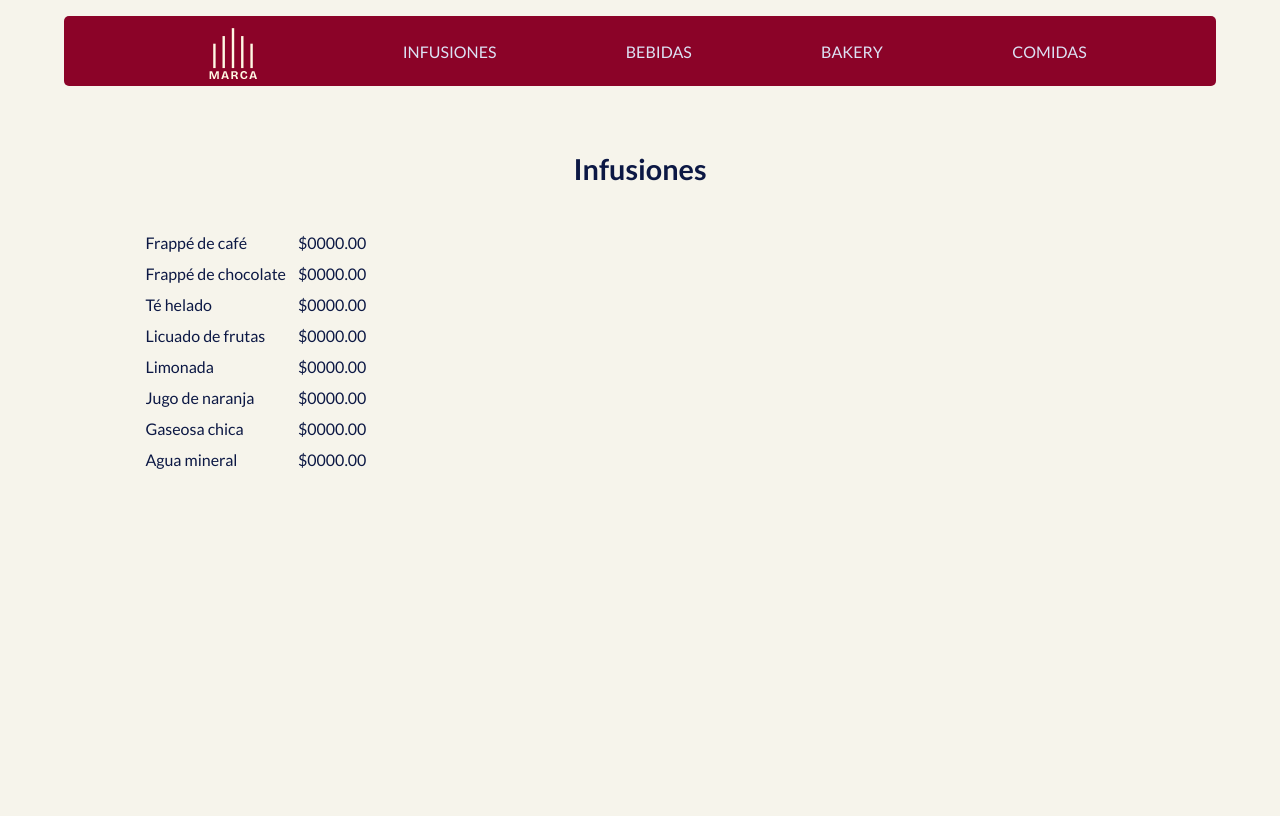
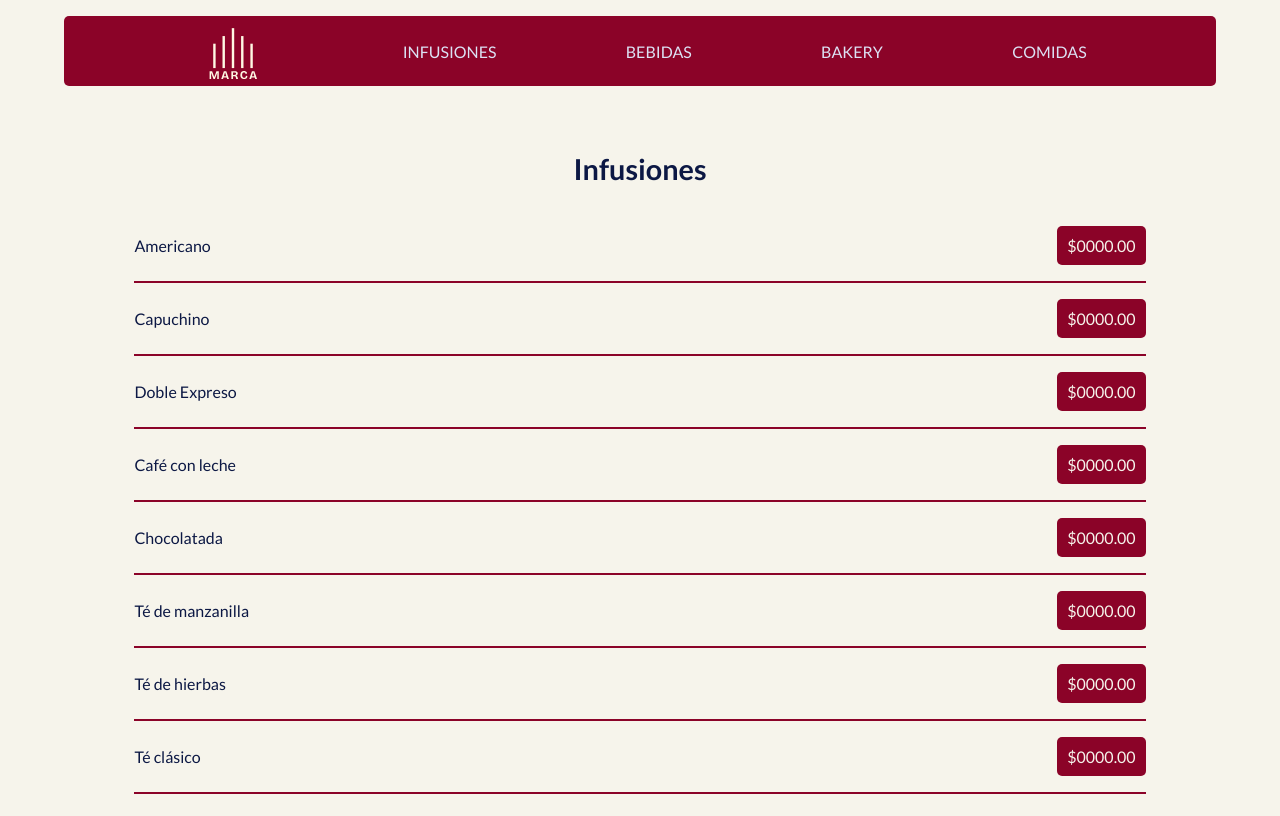
Before and after one commit to mareanovazquez/menuQR, a React (Vite) app: page /infusiones in a window 1280 px wide. Built offline with nearby package versions, Linux system fonts and the light colour scheme.

Commit message:
cambios en la estructura y en los estilos del menú

```diff
--- a/src/pages/Bebidas.jsx
+++ b/src/pages/Bebidas.jsx
@@ -4,43 +4,43 @@ export const Bebidas = () => {
         <>
             <div className="seccion seccion-bebidas">
                 <h2>Bebidas</h2>
-                <div class="menu-container menu-bebidas">
-                    <div class="menu-header">
-                        <span class="header-item"></span>
-                        <span class="header-item"></span>
+                <div className="menu-container menu-bebidas">
+                    <div className="menu-header">
+                        <span className="header-item"></span>
+                        <span className="header-item"></span>
                     </div>
-                    <div class="menu-body">
-                        <div class="menu-item">
-                            <p class="item-name">Frappé de café</p>
-                            <p class="item-price">$0000.00</p>
+                    <div className="menu-body">
+                        <div className="menu-item">
+                            <p className="item-name">Frappé de café</p>
+                            <p className="item-price">$0000.00</p>
                         </div>
-                        <div class="menu-item">
-                            <p class="item-name">Frappé de chocolate</p>
-                            <p class="item-price">$0000.00</p>
+                        <div className="menu-item">
+                            <p className="item-name">Frappé de chocolate</p>
+                            <p className="item-price">$0000.00</p>
                         </div>
-                        <div class="menu-item">
-                            <p class="item-name">Té helado</p>
-                            <p class="item-price">$0000.00</p>
+                        <div className="menu-item">
+                            <p className="item-name">Té helado</p>
+                            <p className="item-price">$0000.00</p>
                         </div>
-                        <div class="menu-item">
-                            <p class="item-name">Licuado de frutas</p>
-                            <p class="item-price">$0000.00</p>
+                        <div className="menu-item">
+                            <p className="item-name">Licuado de frutas</p>
+                            <p className="item-price">$0000.00</p>
                         </div>
-                        <div class="menu-item">
-                            <p class="item-name">Limonada</p>
-                            <p class="item-price">$0000.00</p>
+                        <div className="menu-item">
+                            <p className="item-name">Limonada</p>
+                            <p className="item-price">$0000.00</p>
                         </div>
-                        <div class="menu-item">
-                            <p class="item-name">Jugo de naranja</p>
-                            <p class="item-price">$0000.00</p>
+                        <div className="menu-item">
+                            <p className="item-name">Jugo de naranja</p>
+                            <p className="item-price">$0000.00</p>
                         </div>
-                        <div class="menu-item">
-                            <p class="item-name">Gaseosa chica</p>
-                            <p class="item-price">$0000.00</p>
+                        <div className="menu-item">
+                            <p className="item-name">Gaseosa chica</p>
+                            <p className="item-price">$0000.00</p>
                         </div>
-                        <div class="menu-item">
-                            <p class="item-name">Agua mineral</p>
-                            <p class="item-price">$0000.00</p>
+                        <div className="menu-item">
+                            <p className="item-name">Agua mineral</p>
+                            <p className="item-price">$0000.00</p>
                         </div>
                     </div>
                 </div>
--- a/src/pages/Infusiones.jsx
+++ b/src/pages/Infusiones.jsx
@@ -4,48 +4,46 @@ export const Infusiones = () => {
         <>
             <div className="seccion seccion-infusiones">
                 <h2>Infusiones</h2>
-                <table class="menu-table table-infusiones">
-                    <thead class="table-header">
-                        <tr>
-                            <th></th>
-                            <th></th>
-                        </tr>
-                    </thead>
-                    <tbody class="table-body">
-                        <tr class="item-row">
-                            <td class="item-cell">Frappé de café</td>
-                            <td class="price-cell">$0000.00</td>
-                        </tr>
-                        <tr class="item-row">
-                            <td class="item-cell">Frappé de chocolate</td>
-                            <td class="price-cell">$0000.00</td>
-                        </tr>
-                        <tr class="item-row">
-                            <td class="item-cell">Té helado</td>
-                            <td class="price-cell">$0000.00</td>
-                        </tr>
-                        <tr class="item-row">
-                            <td class="item-cell">Licuado de frutas</td>
-                            <td class="price-cell">$0000.00</td>
-                        </tr>
-                        <tr class="item-row">
-                            <td class="item-cell">Limonada</td>
-                            <td class="price-cell">$0000.00</td>
-                        </tr>
-                        <tr class="item-row">
-                            <td class="item-cell">Jugo de naranja</td>
-                            <td class="price-cell">$0000.00</td>
-                        </tr>
-                        <tr class="item-row">
-                            <td class="item-cell">Gaseosa chica</td>
-                            <td class="price-cell">$0000.00</td>
-                        </tr>
-                        <tr class="item-row">
-                            <td class="item-cell">Agua mineral</td>
-                            <td class="price-cell">$0000.00</td>
-                        </tr>
-                    </tbody>
-                </table>
+                <div className="menu-container menu-cafe">
+                    <div className="menu-header">
+                        <span className="header-item"></span>
+                        <span className="header-item"></span>
+                    </div>
+                    <div className="menu-body">
+                        <div className="menu-item">
+                            <p className="item-name">Americano</p>
+                            <p className="item-price">$0000.00</p>
+                        </div>
+                        <div className="menu-item">
+                            <p className="item-name">Capuchino</p>
+                            <p className="item-price">$0000.00</p>
+                        </div>
+                        <div className="menu-item">
+                            <p className="item-name">Doble Expreso</p>
+                            <p className="item-price">$0000.00</p>
+                        </div>
+                        <div className="menu-item">
+                            <p className="item-name">Café con leche</p>
+                            <p className="item-price">$0000.00</p>
+                        </div>
+                        <div className="menu-item">
+                            <p className="item-name">Chocolatada</p>
+                            <p className="item-price">$0000.00</p>
+                        </div>
+                        <div className="menu-item">
+                            <p className="item-name">Té de manzanilla</p>
+                            <p className="item-price">$0000.00</p>
+                        </div>
+                        <div className="menu-item">
+                            <p className="item-name">Té de hierbas</p>
+                            <p className="item-price">$0000.00</p>
+                        </div>
+                        <div className="menu-item">
+                            <p className="item-name">Té clásico</p>
+                            <p className="item-price">$0000.00</p>
+                        </div>
+                    </div>
+                </div>
             </div>
         </>
     )
--- a/src/styles/App.css
+++ b/src/styles/App.css
@@ -70,12 +70,23 @@ text-align: center;
 font-size: 1.8rem;
 }
 
-.container-main .seccion .menu-table{
-    border-collapse: separate;
-    border-spacing: 10px;
+.container-main .seccion .menu-container .menu-body .menu-item {
+    border-bottom-color: var(--background-color-navbar);
+    border-bottom-style: solid;
+    border-bottom-width: 2px;
 
+    display: flex;
+    flex-direction: row;
+    align-items: center;
+    justify-content: space-between;
 }
 
+.container-main .seccion .menu-container .menu-body .menu-item .item-price {
+    background-color: var(--background-color-navbar);
+    padding: 10px;
+    border-radius: 5px;
+    color: var(--background-color-body);
+}
 
 
 /* SMALL | Entre 576px y 767px */
```
Also changed, not shown: src/pages/Bakery.jsx (+29 -29 lines), src/pages/Comidas.jsx (+29 -29 lines).
